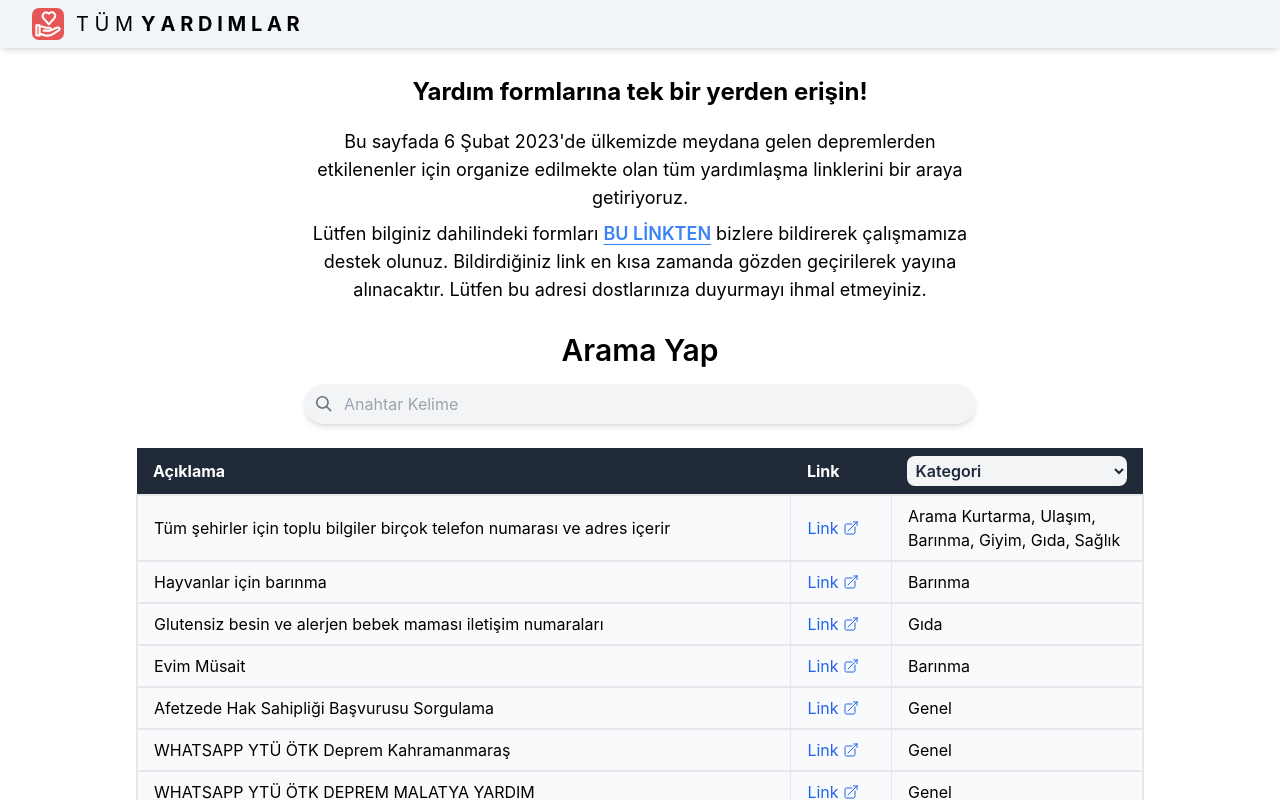
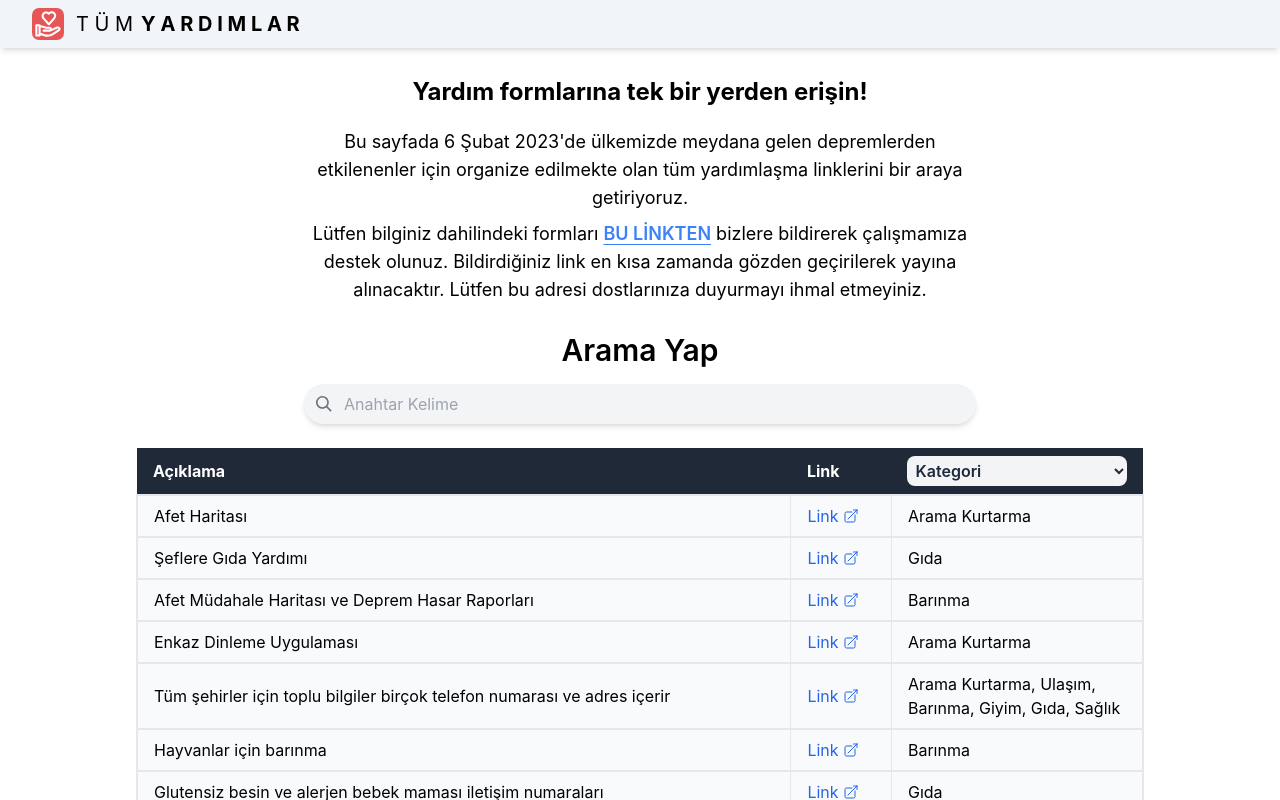
Before and after one commit to alparslandeniz/tumyardimlar, a React (Create React App) app: page / in a window 1280 px wide. Shown: the top 800 px of the page. Built offline with nearby package versions, Linux system fonts and the light colour scheme.

Commit message:
Enkaz dinleme uygulamasi ve afet haritasi siteleri eklendi

```diff
--- a/src/Components/Constants/Data.js
+++ b/src/Components/Constants/Data.js
@@ -304,4 +304,24 @@ export const allForms = [
     url: "https://www.kurtaranev.org/afet",
     category: "Arama Kurtarma, Ulaşım, Barınma, Giyim, Gıda, Sağlık",
   },
+  {
+    description: "Enkaz Dinleme Uygulaması",
+    url: "https://web.itu.edu.tr/sariero/dinleme.html",
+    category: "Arama Kurtarma",
+  },
+  {
+    description: "Afet Müdahale Haritası ve Deprem Hasar Raporları",
+    url: "https://afetharitasi.org/",
+    category: "Barınma",
+  },
+  {
+    description: "Şeflere Gıda Yardımı",
+    url: "https://afetharitasi.org/",
+    category: "Gıda",
+  },
+  {
+    description: "Afet Haritası",
+    url: "https://afetharita.com/tr",
+    category: "Arama Kurtarma",
+  },
 ];
```
